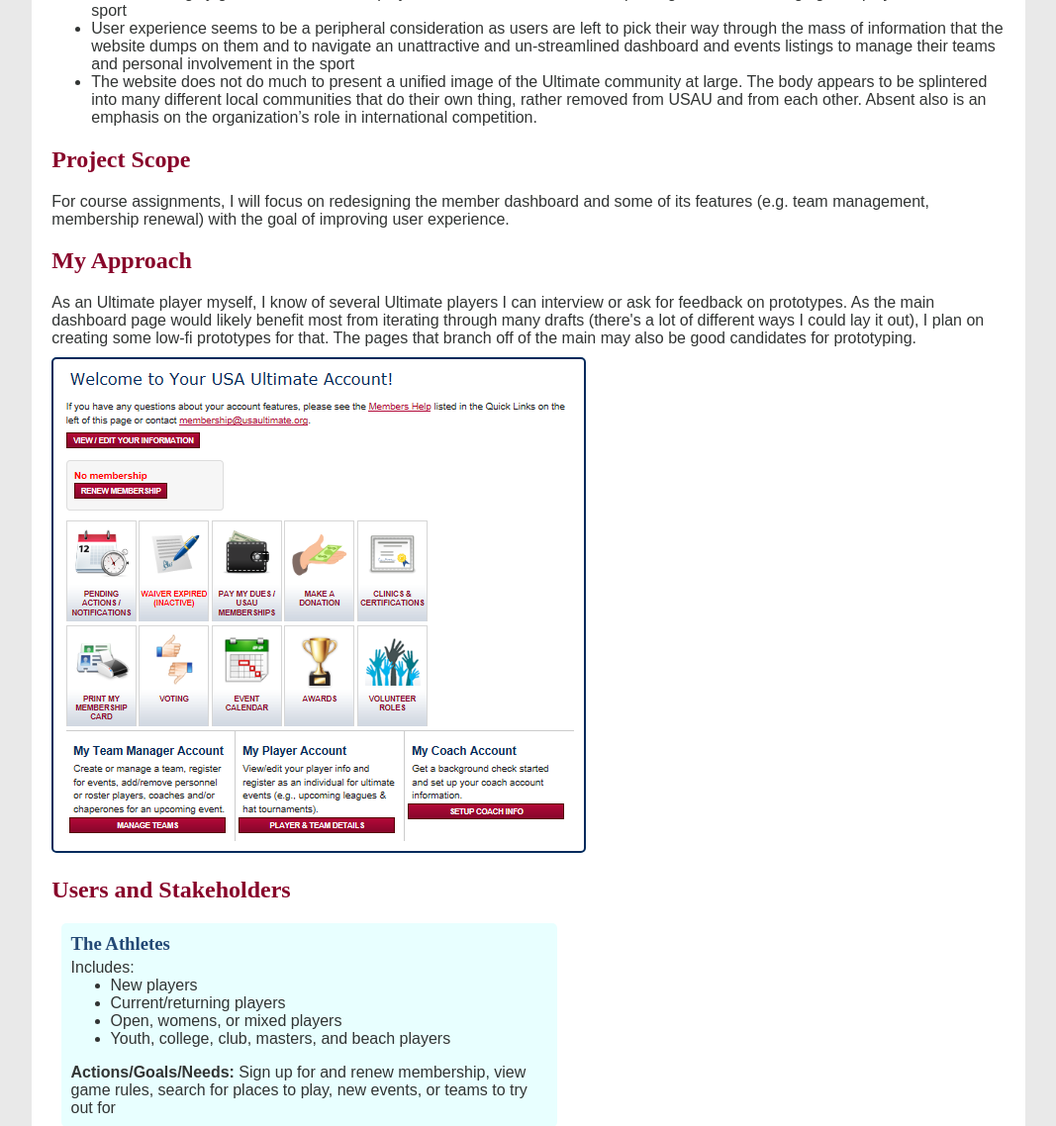
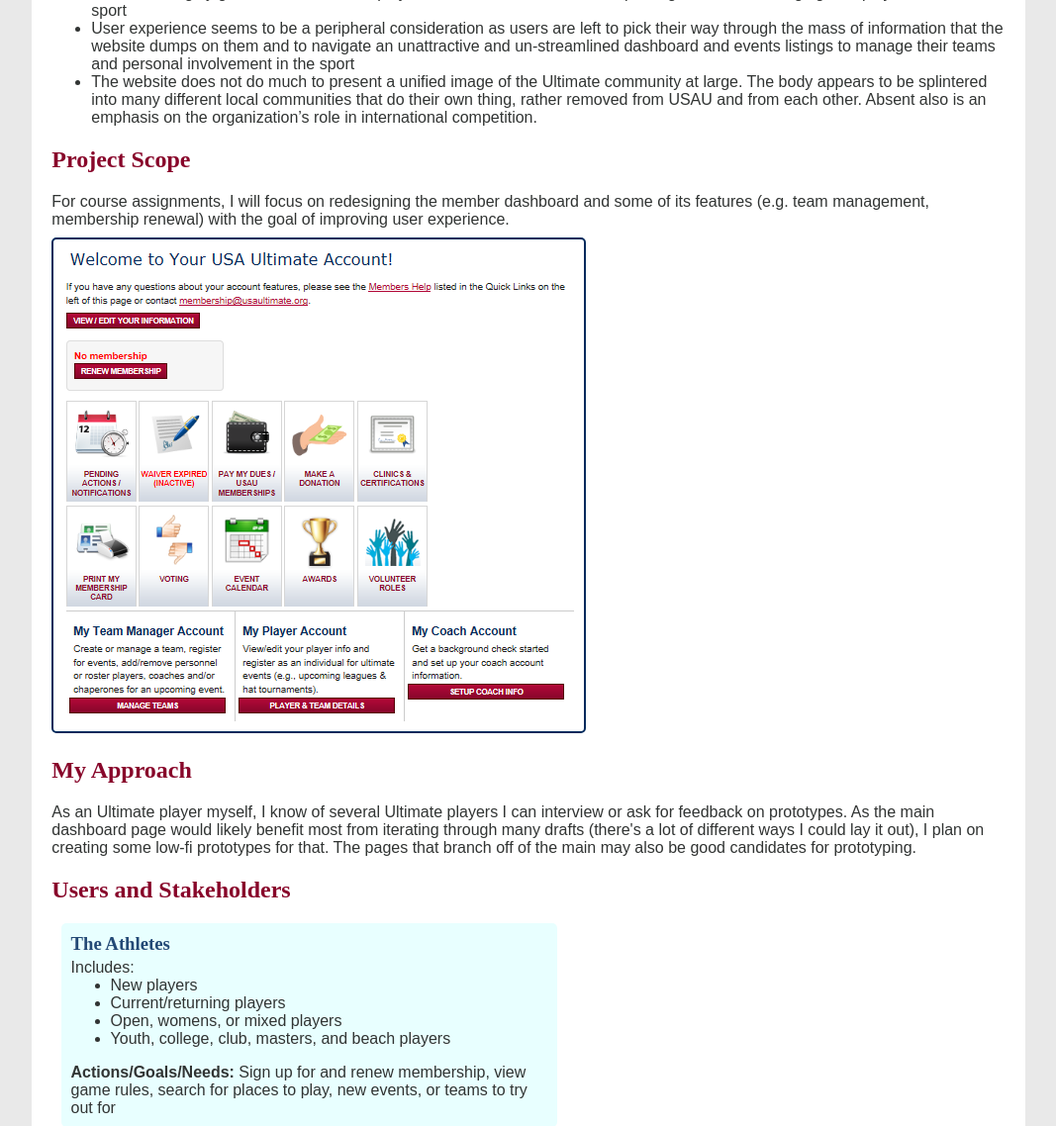
Before and after one commit to cyzachar/cyzachar.github.io, a PHP site: page /iste264.html in a window 1280 px wide. Shown: the part 333-1471 px from the top of the page at 99% size, without its empty margins (106-1173 px from the left). Run offline with PHP 8.4, Linux system fonts and the light colour scheme.

Commit message:
Moved ISTE264 screenshot under scope where it belongs

```diff
--- a/iste264.css
+++ b/iste264.css
@@ -38,7 +38,7 @@
   font-family: sans-serif;
 }
 
-img{
+div#scope img{
   border: 2px solid #002A5C;
   border-radius: 5px;
   padding: 1%;
--- a/iste264.html
+++ b/iste264.html
@@ -25,20 +25,20 @@
           <li>User experience seems to be a peripheral consideration as users are left to pick their way through the mass of information that the website dumps on them and to navigate an unattractive and un-streamlined dashboard and events listings to manage their teams and personal involvement in the sport</li>
           <li>The website does not do much to present a unified image of the Ultimate community at large.  The body appears to be splintered into many different local communities that do their own thing, rather removed from USAU and from each other.  Absent also is an emphasis on the organization’s role in international competition.</li>
         </ul>
+				<div id = "scope">
 					<h2>Project Scope</h2>
 	        <p>
 	          For course assignments, I will focus on redesigning the member dashboard and some of its features (e.g. team management, membership renewal) with the goal of improving user experience.
 	        </p>
+					<img src = "assets/usauDash.png"/>
+				</div>
 
-				<div id = "approach">
 				<h2>My Approach</h2>
 				<p>
 					As an Ultimate player myself, I know of several Ultimate players I can interview or ask for feedback on prototypes.
 					As the main dashboard page would likely benefit most from iterating through many drafts (there's a lot of different ways I could lay it out), I plan on creating some low-fi prototypes for that.
 					The pages that branch off of the main may also be good candidates for prototyping.
         </p>
-					<img src = "assets/usauDash.png"/>
-				</div>
 
 				<h2>Users and Stakeholders</h2>
 
```
Lines whose indentation alone changed are shown as unchanged.
